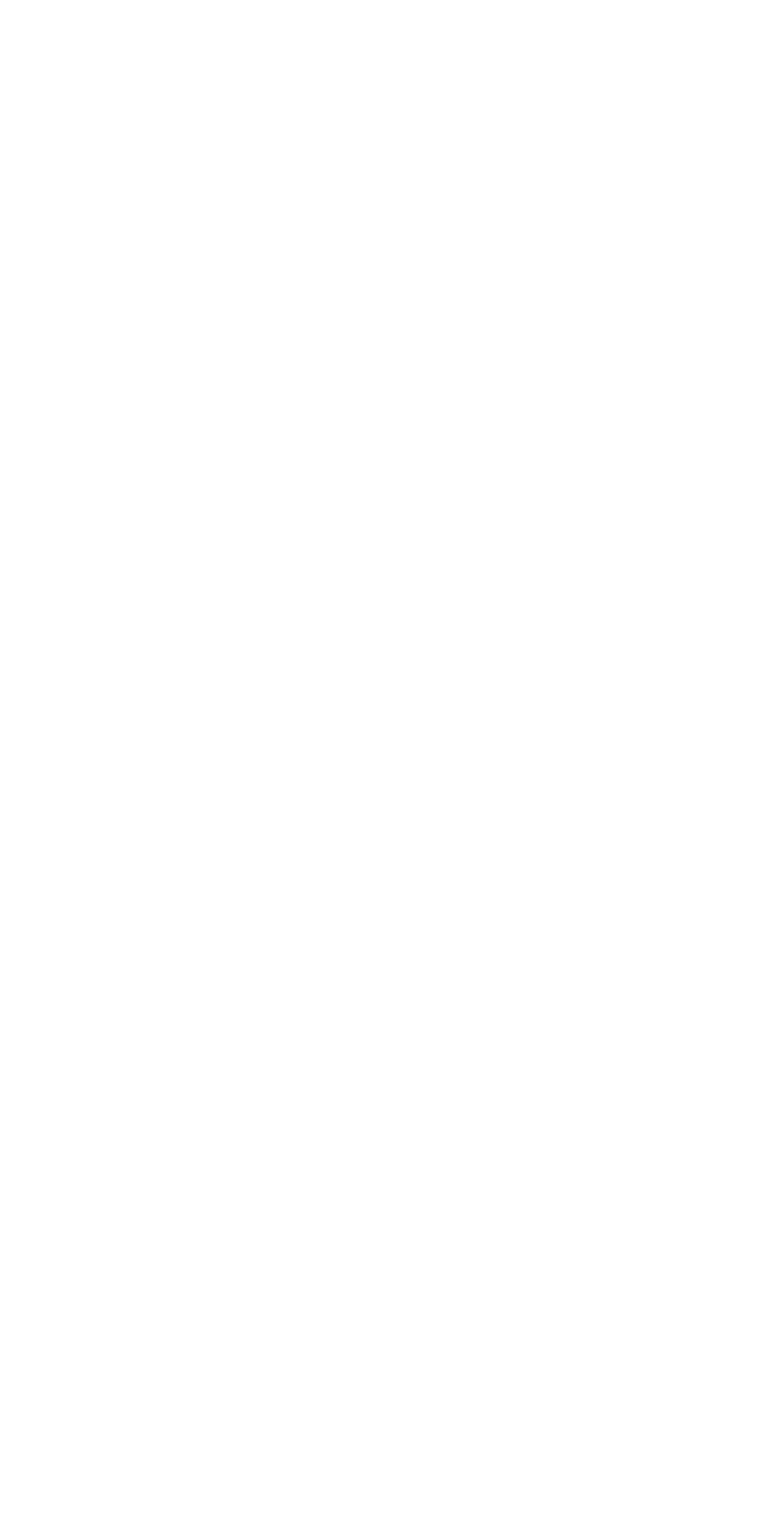
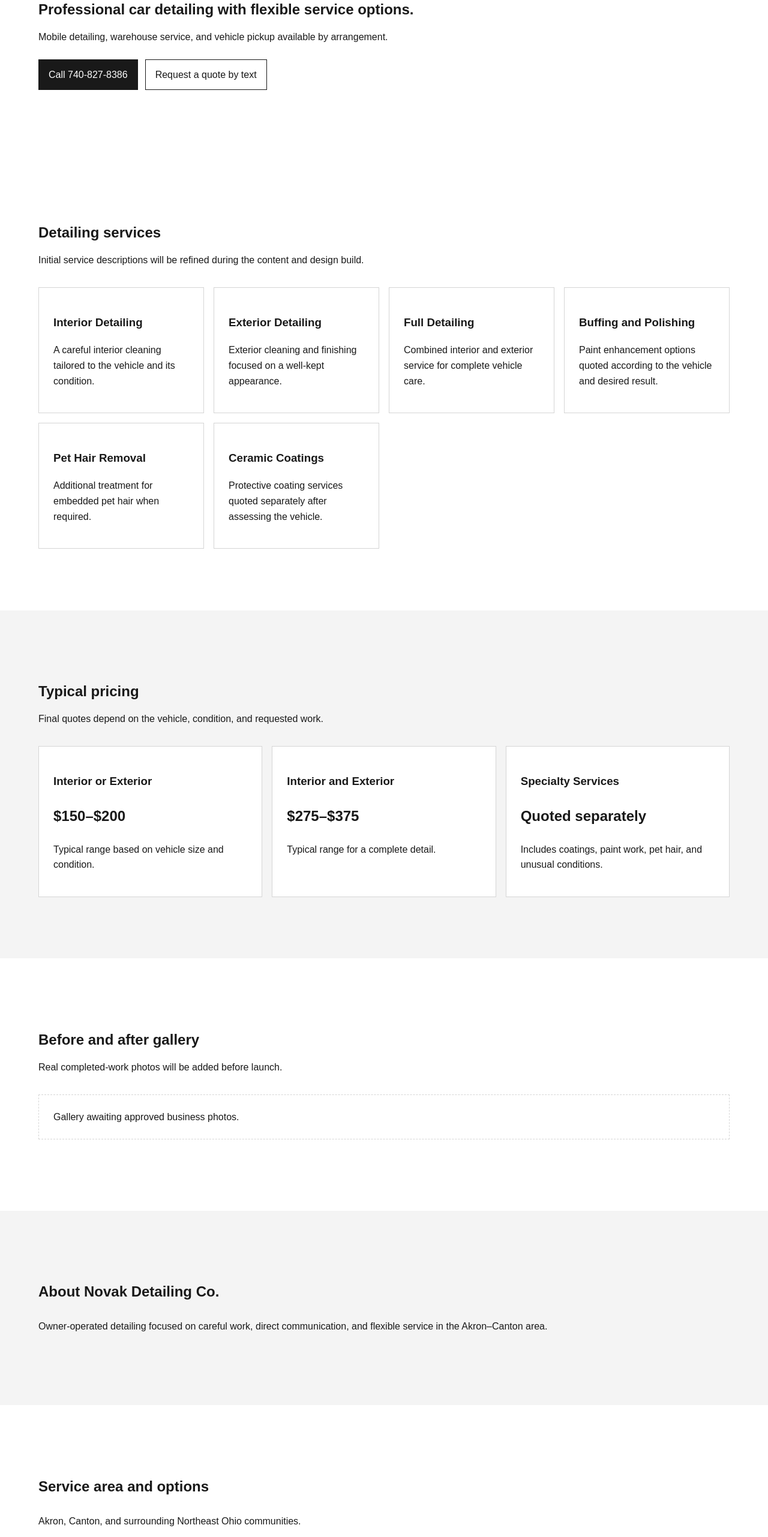
Before and after one commit to frenchie43972/novak-detailing, a Nuxt app: page / in a window 1280 px wide. Shown: the part 234-2797 px from the top of the page at 60% size. Before the commit the page ends 800 px from the top, so only its background shows below. Built offline with nearby package versions, Linux system fonts and the light colour scheme.

Commit message:
Assemble approved single-page sections

```diff
--- /dev/null
+++ b/app/components/sections/AboutSection.vue
@@ -0,0 +1,8 @@
+<template>
+  <section id="about" class="section section--muted">
+    <div class="container">
+      <SectionHeading title="About Novak Detailing Co." />
+      <p>Owner-operated detailing focused on careful work, direct communication, and flexible service in the Akron–Canton area.</p>
+    </div>
+  </section>
+</template>
--- /dev/null
+++ b/app/components/sections/ContactSection.vue
@@ -0,0 +1,17 @@
+<script setup lang="ts">
+import { business } from '~/data/business'
+</script>
+
+<template>
+  <section id="contact" class="section">
+    <div class="container">
+      <SectionHeading title="Request a quote" description="Send the vehicle type, requested service, location, condition, and photos when available." />
+      <p>{{ business.weekdayAvailability }} {{ business.weekendAvailability }}.</p>
+      <div class="button-group">
+        <a class="button" :href="`tel:${business.phoneTel}`">Call {{ business.phoneDisplay }}</a>
+        <a class="button button--secondary" :href="`sms:${business.phoneSms}`">Text for a quote</a>
+      </div>
+      <SocialLinks :links="business.socialLinks" />
+    </div>
+  </section>
+</template>
--- /dev/null
+++ b/app/components/sections/FaqSection.vue
@@ -0,0 +1,17 @@
+<script setup lang="ts">
+import { faqItems } from '~/data/faq'
+</script>
+
+<template>
+  <section id="faq" class="section section--muted">
+    <div class="container">
+      <SectionHeading title="Frequently asked questions" />
+      <div class="faq-list">
+        <details v-for="item in faqItems" :key="item.question">
+          <summary>{{ item.question }}</summary>
+          <p>{{ item.answer }}</p>
+        </details>
+      </div>
+    </div>
+  </section>
+</template>
--- /dev/null
+++ b/app/components/sections/GallerySection.vue
@@ -0,0 +1,15 @@
+<script setup lang="ts">
+import { galleryItems } from '~/data/gallery'
+</script>
+
+<template>
+  <section id="gallery" class="section">
+    <div class="container">
+      <SectionHeading title="Before and after gallery" description="Real completed-work photos will be added before launch." />
+      <div v-if="galleryItems.length" class="gallery-grid">
+        <GalleryItem v-for="item in galleryItems" :key="item.id" :item="item" />
+      </div>
+      <p v-else class="placeholder-note">Gallery awaiting approved business photos.</p>
+    </div>
+  </section>
+</template>
--- /dev/null
+++ b/app/components/sections/HomeHero.vue
@@ -0,0 +1,17 @@
+<script setup lang="ts">
+import { business } from '~/data/business'
+</script>
+
+<template>
+  <section id="top" class="section hero">
+    <div class="container">
+      <p class="eyebrow">Akron–Canton Area</p>
+      <h1>Professional car detailing with flexible service options.</h1>
+      <p>Mobile detailing, warehouse service, and vehicle pickup available by arrangement.</p>
+      <div class="button-group">
+        <a class="button" :href="`tel:${business.phoneTel}`">Call {{ business.phoneDisplay }}</a>
+        <a class="button button--secondary" :href="`sms:${business.phoneSms}`">Request a quote by text</a>
+      </div>
+    </div>
+  </section>
+</template>
--- /dev/null
+++ b/app/components/sections/PricingSection.vue
@@ -0,0 +1,14 @@
+<script setup lang="ts">
+import { pricing } from '~/data/pricing'
+</script>
+
+<template>
+  <section id="pricing" class="section section--muted">
+    <div class="container">
+      <SectionHeading title="Typical pricing" description="Final quotes depend on the vehicle, condition, and requested work." />
+      <div class="card-grid">
+        <PriceCard v-for="priceRange in pricing" :key="priceRange.title" :price-range="priceRange" />
+      </div>
+    </div>
+  </section>
+</template>
--- /dev/null
+++ b/app/components/sections/ServiceAreaSection.vue
@@ -0,0 +1,13 @@
+<script setup lang="ts">
+import { business } from '~/data/business'
+</script>
+
+<template>
+  <section id="service-area" class="section">
+    <div class="container">
+      <SectionHeading title="Service area and options" />
+      <p>{{ business.serviceArea }}.</p>
+      <p>Choose mobile service, warehouse detailing, or pickup and return by arrangement.</p>
+    </div>
+  </section>
+</template>
--- /dev/null
+++ b/app/components/sections/ServicesSection.vue
@@ -0,0 +1,14 @@
+<script setup lang="ts">
+import { services } from '~/data/services'
+</script>
+
+<template>
+  <section id="services" class="section">
+    <div class="container">
+      <SectionHeading title="Detailing services" description="Initial service descriptions will be refined during the content and design build." />
+      <div class="card-grid">
+        <ServiceCard v-for="service in services" :key="service.title" :service="service" />
+      </div>
+    </div>
+  </section>
+</template>
--- /dev/null
+++ b/app/components/sections/TestimonialsSection.vue
@@ -0,0 +1,15 @@
+<script setup lang="ts">
+import { testimonials } from '~/data/testimonials'
+</script>
+
+<template>
+  <section v-if="testimonials.length" id="testimonials" class="section">
+    <div class="container">
+      <SectionHeading title="Customer testimonials" />
+      <blockquote v-for="testimonial in testimonials" :key="testimonial.quote" class="card">
+        <p>“{{ testimonial.quote }}”</p>
+        <footer>— {{ testimonial.customer }}</footer>
+      </blockquote>
+    </div>
+  </section>
+</template>
--- /dev/null
+++ b/app/pages/index.vue
@@ -0,0 +1,18 @@
+<script setup lang="ts">
+useSeoMeta({
+  title: 'Novak Detailing Co. | Akron & Canton Car Detailing',
+  description: 'Interior, exterior, mobile, and warehouse car detailing serving Akron, Canton, and surrounding Northeast Ohio communities.',
+})
+</script>
+
+<template>
+  <HomeHero />
+  <ServicesSection />
+  <PricingSection />
+  <GallerySection />
+  <AboutSection />
+  <TestimonialsSection />
+  <ServiceAreaSection />
+  <FaqSection />
+  <ContactSection />
+</template>
```
Also changed, not shown: 2 other files (tests, documents, lock files or other folders).
